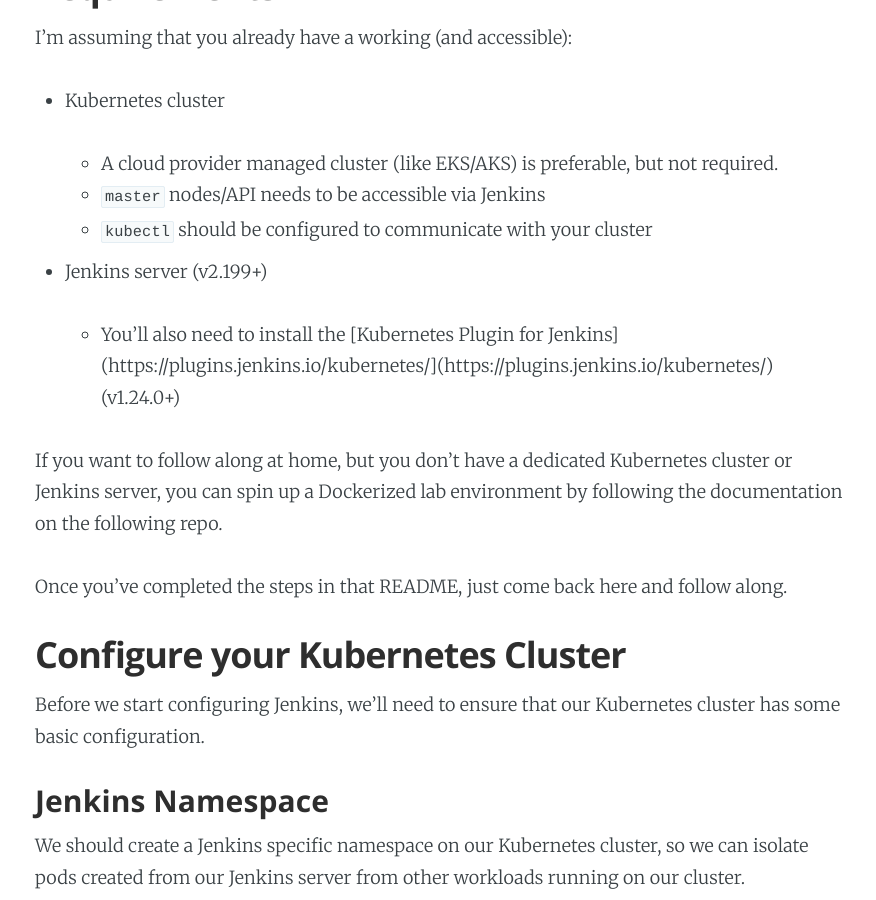
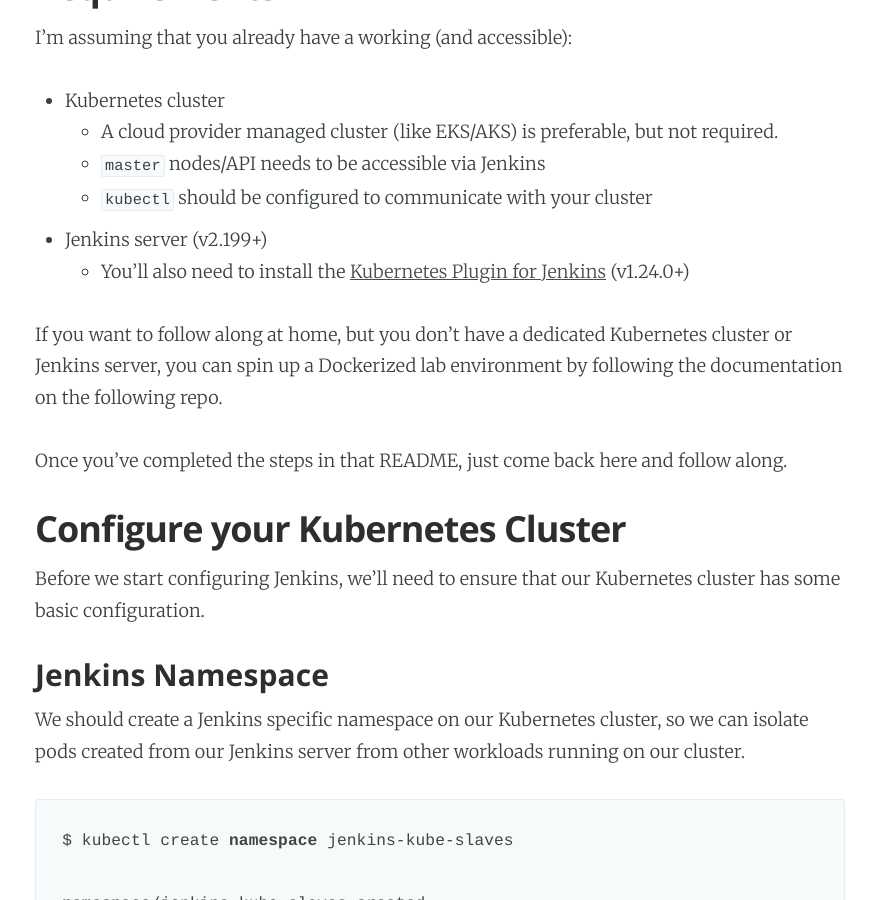
Before and after one commit to AnalogJ/thesparktree-blog, a Jekyll site: the page built from _posts/2020-04-28-you-dont-know-jenkins-part-4.md, in a window 1280 px wide and 900 px high, scrolled down 2389 px. Shown: the whole window, without its empty margins (200-1076 px from the left). Built offline with Jekyll 4.4.1, drawn with Linux system fonts in a browser that asks for light colours; nearby versions of some CDN libraries; a script that is not in the unit is left out; comment, search, counter and statistics services are not loaded; some of the changed lines change nothing that is shown.

Commit message:
update post.

```diff
--- a/_posts/2020-04-28-you-dont-know-jenkins-part-4.md
+++ b/_posts/2020-04-28-you-dont-know-jenkins-part-4.md
@@ -65,14 +65,12 @@
 I'm assuming that you already have a working (and accessible):
 
 - Kubernetes cluster
-
   - A cloud provider managed cluster (like EKS/AKS) is preferable, but not required.
   - `master` nodes/API needs to be accessible via Jenkins
   - `kubectl` should be configured to communicate with your cluster
 
 - Jenkins server (v2.199+)
-
-  - You'll also need to install the [Kubernetes Plugin for Jenkins](https://plugins.jenkins.io/kubernetes/](https://plugins.jenkins.io/kubernetes/) (v1.24.0+)
+  - You'll also need to install the [Kubernetes Plugin for Jenkins](https://plugins.jenkins.io/kubernetes/) (v1.24.0+)
 
 If you want to follow along at home, but you don't have a dedicated Kubernetes cluster or Jenkins server, you can spin up a Dockerized lab
 environment by following the documentation on the following repo.
@@ -301,13 +299,9 @@
 The fields to pay attention to are the following
 
 - **Namespace**  - this determines the namespace that Jenkins uses when it creates slaves on demand.
-
 - **Label** - the most important field. The label(s) you specify here will be used in your Jenkins jobs to assign them to this dynamic slave. We'll call ours `kube-slave-ruby`.
-
 - **Container Template - Name** - this must be `jnlp` to tell Jenkins to override the default *minimal* slave agent image.
-
 - **Docker Image** - as mentioned above, `analogj/jenkins-inbound-agent-runtimes:latest-ruby2.7` is customized version of the `jenkins/inbound-agent` image with Ruby installed. Replace with your customized image with the tools you need.
-
 - Optional - **ImagePullSecrets** - only required if you use a private Docker registry, or private Docker Hub images. Should have the exact name used in the **Docker Registry Authentication** section above.
 
   <img src="{{ site.url }}/assets/images/jenkins-kubernetes-slaves/jenkins-pod-template-secret.png" alt="pod template secret" style="max-height: 500px;"/>
```
